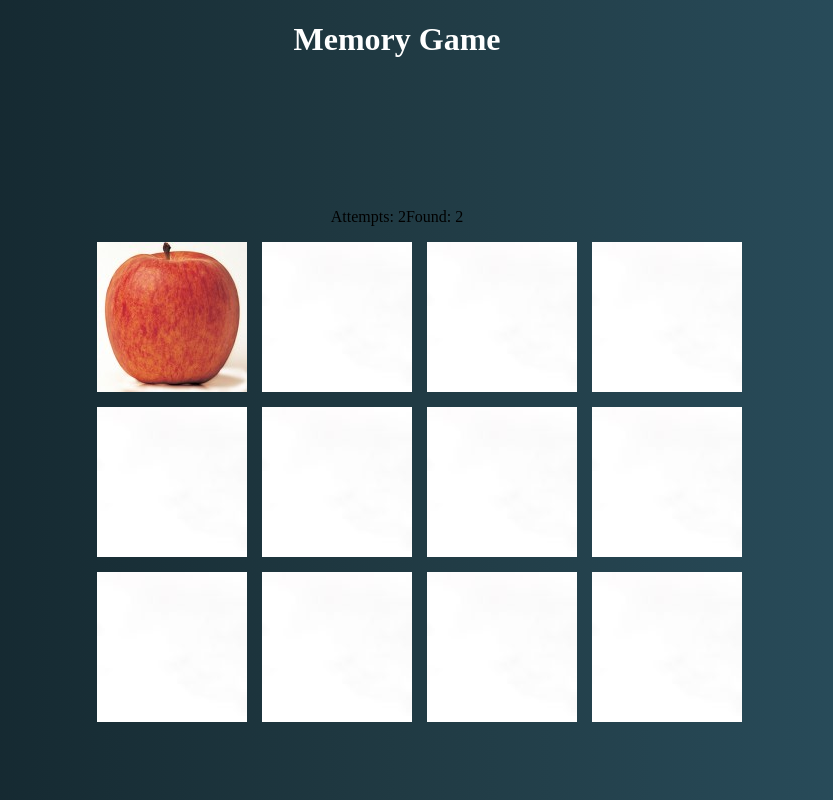
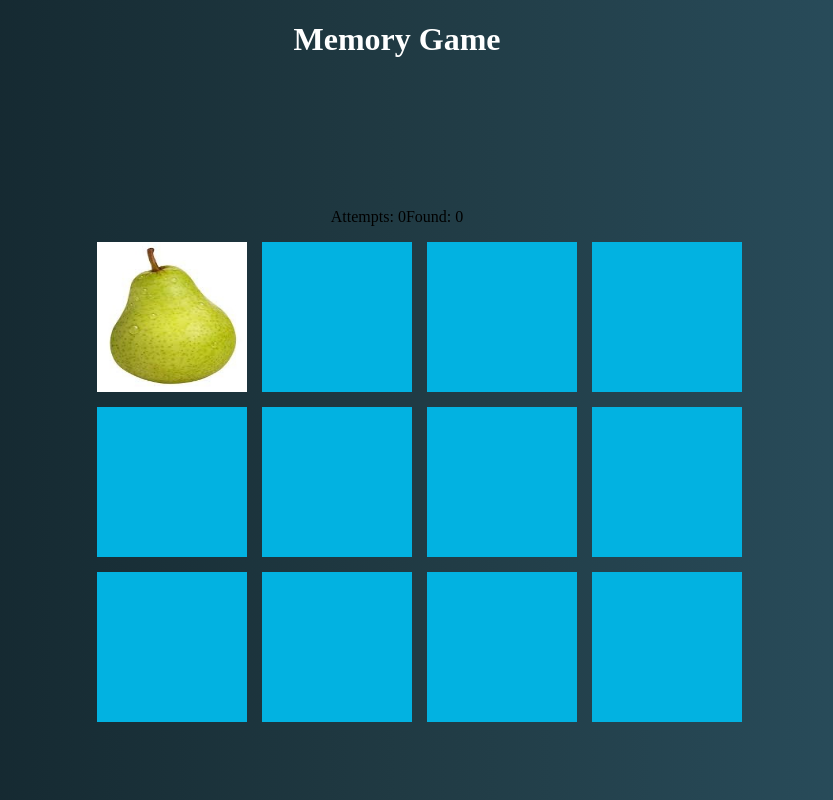
Before and after one commit to kshaneze/Memory-Game, a plain HTML site: page index.html in a window 1280 px wide. Both pictures are taken after a click on the picture 415 px from the left and 317 px from the top of the page. Shown: the whole page, without its empty margins (243-1076 px from the left). Drawn offline with Linux system fonts and the light colour scheme.

Commit message:
Woking on game

```diff
--- a/script.js
+++ b/script.js
@@ -1,7 +1,5 @@
 'use strict';
 document.addEventListener('DOMContentLoaded', () => {
-  const container = document.querySelector('.game-container2');
-  let clickCount = 0;
   const cardsList = [
     {
       name: 'apple',
@@ -53,20 +51,71 @@ document.addEventListener('DOMContentLoaded', () => {
     },
   ];
 
-  cardsList.forEach(function (card) {
-    const images = document.createElement('img');
-    images.classList = 'imgs';
-    images.src = 'img/front.jpg';
-    container.appendChild(images);
+  const container = document.querySelector('.game-container2');
+  const attemptsHolder = document.querySelector('.attemptsHolder');
+  const foundHolder = document.querySelector('.foundHolder');
+  const cardsInGame = 12;
 
-    images.addEventListener('click', function (e) {
-      e.preventDefault();
-      let clicked = e.target;
-      const attemptsHolder = document.querySelector('.attemptsHolder');
-      const foundHolder = document.querySelector('.foundHolder');
-      images.src = card.image;
+  cardsList.sort(() => 0.5 - Math.random());
 
-      let clickedCardName = card.name;
-    });
-  });
+  let attempts = 0;
+  let foundCards = 0;
+
+  attemptsHolder.textContent = attempts;
+  foundHolder.textContent = foundCards;
+
+  let chosenCards = [];
+  let chosenCardsIds = [];
+
+  const initiateBoard = function () {
+    for (let i = 0; i < cardsList.length; i++) {
+      const card = document.createElement('img');
+      card.classList = 'imgs';
+      card.setAttribute('src', 'img/placeholder.jpg');
+      card.setAttribute('data-id', i);
+      card.addEventListener('click', flipCard);
+      container.appendChild(card);
+    }
+  };
+
+  const flipCard = function () {
+    if (chosenCards.length != 2) {
+      let cardId = this.getAttribute('data-id');
+      if (this.getAttribute('src') != 'img/front.jpg') {
+        chosenCards.push(cardsList[cardId].name);
+        chosenCardsIds.push(cardId);
+        this.setAttribute('src', cardsList[cardId].image);
+        if (chosenCards.length == 2) {
+          setTimeout(checkForMatch, 400);
+        }
+      }
+    }
+  };
+
+  const checkForMatch = function () {
+    attempts++;
+    let cards = document.querySelectorAll('img');
+    let firstCard = chosenCardsIds[0];
+    let secondCard = chosenCardsIds[1];
+
+    if (chosenCards[0] == chosenCards[1]) {
+      foundCards++;
+      cards[firstCard].setAttribute('src', 'img/front.jpg');
+      cards[secondCard].setAttribute('src', 'img/front.jpg');
+    } else {
+      cards[firstCard].setAttribute('src', 'img/placeholder.jpg');
+      cards[firstCard].setAttribute('src', 'img/placeholder.jpg');
+    }
+
+    chosenCards = [];
+    chosenCardsIds = [];
+
+    attemptsHolder.textContent = attempts;
+    foundHolder.textContent = foundCards;
+    if (foundCards == cardsInGame) {
+      alert('Well Done');
+    }
+  };
+
+  initiateBoard();
 });
--- a/style.css
+++ b/style.css
@@ -33,3 +33,7 @@ h1 {
   width: 150px;
   height: 150px;
 }
+
+.hidden {
+  opacity: 0;
+}
```
Also changed, not shown: img/placeholder.jpg (added).
